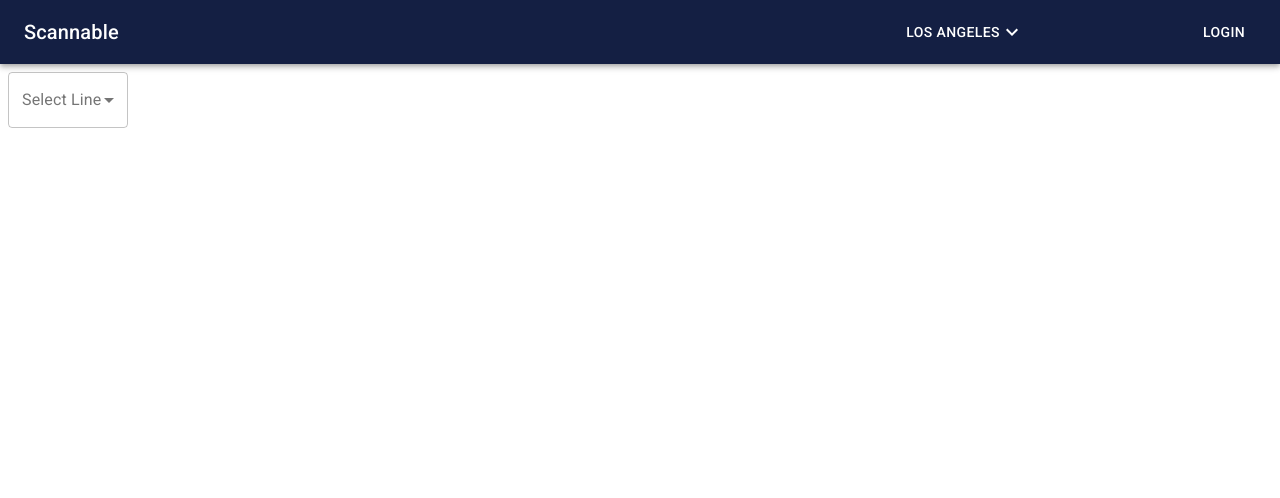
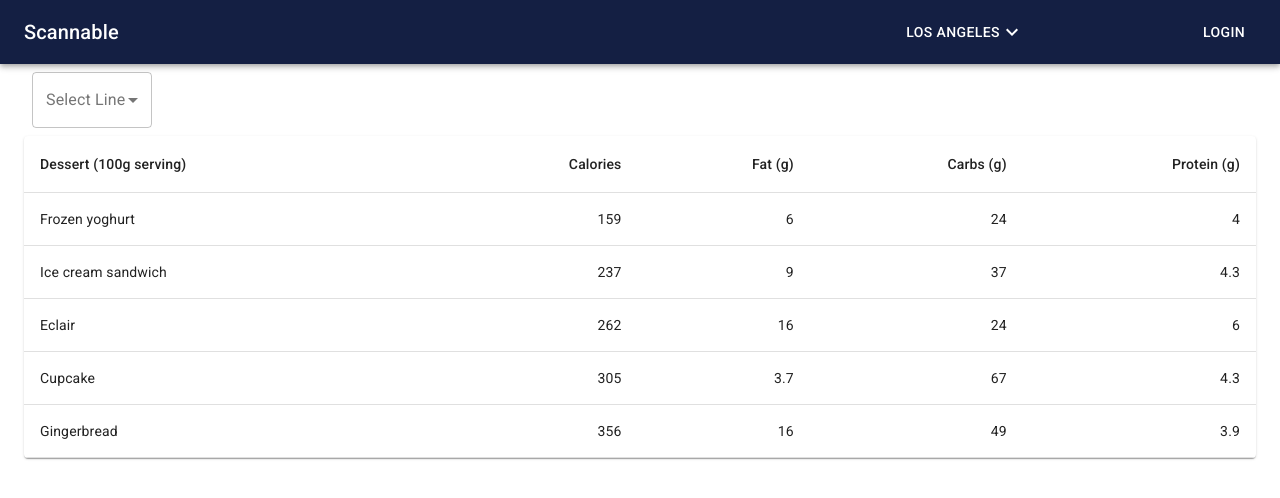
Before and after one commit to accbjt/scannable, a Next.js app in the folder client/: page / in a window 1280 px wide. Shown: the top 498 px of the page. Built offline with nearby package versions, Linux system fonts and the light colour scheme.

Commit message:
add table component

```diff
--- a/client/pages/index.js
+++ b/client/pages/index.js
@@ -12,6 +12,14 @@
 import InputLabel from '@material-ui/core/InputLabel';
 import FormControl from '@material-ui/core/FormControl';
 import Select from '@material-ui/core/Select';
+
+import Table from '@material-ui/core/Table';
+import TableBody from '@material-ui/core/TableBody';
+import TableCell from '@material-ui/core/TableCell';
+import TableContainer from '@material-ui/core/TableContainer';
+import TableHead from '@material-ui/core/TableHead';
+import TableRow from '@material-ui/core/TableRow';
+import Paper from '@material-ui/core/Paper';
 
 const useStyles = makeStyles((theme) => ({
   root: {
@@ -34,6 +42,9 @@
   selectEmpty: {
     marginTop: theme.spacing(2),
   },
+  table: {
+    minWidth: 650,
+  },
 }));
 
 export default function Index() {
@@ -41,6 +52,18 @@
   const [anchorEl, setAnchorEl] = React.useState(null);
   const [location, setLocation] = React.useState('Los Angeles');
   const [line, setLine] = React.useState('');
+
+  function createData(name, calories, fat, carbs, protein) {
+    return { name, calories, fat, carbs, protein };
+  }
+
+  const rows = [
+    createData('Frozen yoghurt', 159, 6.0, 24, 4.0),
+    createData('Ice cream sandwich', 237, 9.0, 37, 4.3),
+    createData('Eclair', 262, 16.0, 24, 6.0),
+    createData('Cupcake', 305, 3.7, 67, 4.3),
+    createData('Gingerbread', 356, 16.0, 49, 3.9),
+  ];
 
   const handleClick = (event) => {
     setAnchorEl(event.currentTarget);
@@ -82,6 +105,7 @@
         </Toolbar>
       </AppBar>
 
+      <Container>
         <FormControl variant="outlined" className={classes.formControl}>
           <InputLabel id="demo-simple-select-filled-label">Select Line</InputLabel>
           <Select
@@ -102,6 +126,34 @@
             <MenuItem value="8">Line 8</MenuItem>
           </Select>
         </FormControl>
+
+        <TableContainer component={Paper}>
+          <Table className={classes.table} aria-label="simple table">
+            <TableHead>
+              <TableRow>
+                <TableCell>Dessert (100g serving)</TableCell>
+                <TableCell align="right">Calories</TableCell>
+                <TableCell align="right">Fat&nbsp;(g)</TableCell>
+                <TableCell align="right">Carbs&nbsp;(g)</TableCell>
+                <TableCell align="right">Protein&nbsp;(g)</TableCell>
+              </TableRow>
+            </TableHead>
+            <TableBody>
+              {rows.map((row) => (
+                <TableRow key={row.name}>
+                  <TableCell component="th" scope="row">
+                    {row.name}
+                  </TableCell>
+                  <TableCell align="right">{row.calories}</TableCell>
+                  <TableCell align="right">{row.fat}</TableCell>
+                  <TableCell align="right">{row.carbs}</TableCell>
+                  <TableCell align="right">{row.protein}</TableCell>
+                </TableRow>
+              ))}
+            </TableBody>
+          </Table>
+        </TableContainer>
+      </Container>
     </Container>
   );
 }
```
Lines whose indentation alone changed are shown as unchanged.
